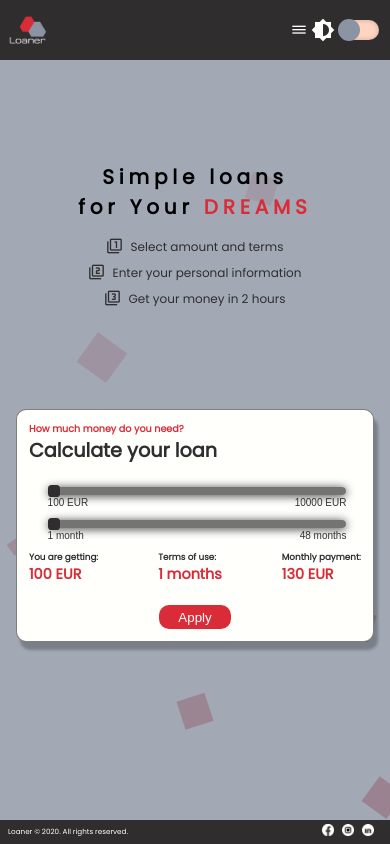
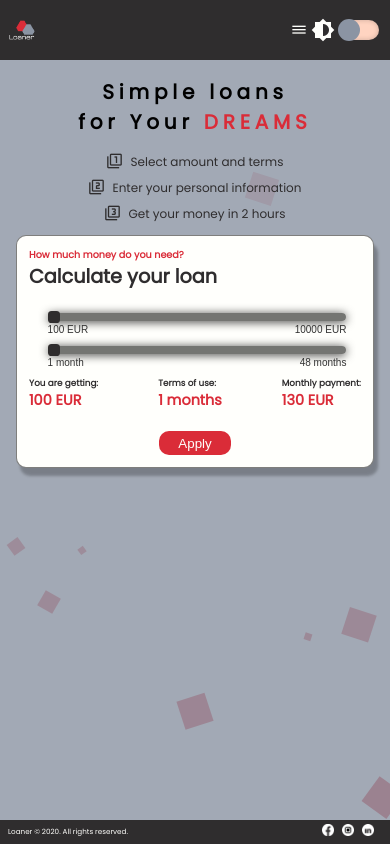
Before and after one commit to WarOnKhoff/Loaner, a React (Create React App) app: page / in a window 390 px wide. Built offline with nearby package versions, Linux system fonts and the light colour scheme.

Commit message:
Responsive fixes

```diff
--- a/src/scss/components/Header.scss
+++ b/src/scss/components/Header.scss
@@ -16,6 +16,10 @@
 	&_logo {
 		width: 10rem;
 		height: 10rem;
+		@media screen and (max-width: $bp-medium) {
+			width: 7rem;
+			height: 7rem;
+		}
 	}
 	@media (max-width: $bp-medium) {
 		height: 60px;
--- a/src/scss/components/Main.scss
+++ b/src/scss/components/Main.scss
@@ -32,6 +32,7 @@
 				text-align: center;
 				min-width: 100%;
 				max-width: 100%;
+				flex-grow: 0;
 			}
 		}
 		&_right {
@@ -43,7 +44,8 @@
 			flex-basis: 50%;
 			@media (max-width: $bp-medium) {
 				align-items: flex-start;
-				padding: 2rem 4rem;
+				padding: 1rem 4rem;
+				flex-grow: 1;
 			}
 		}
 	}
```
